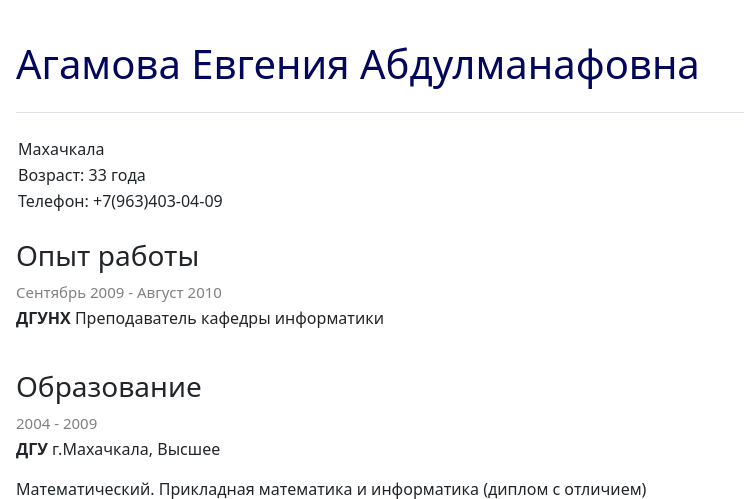
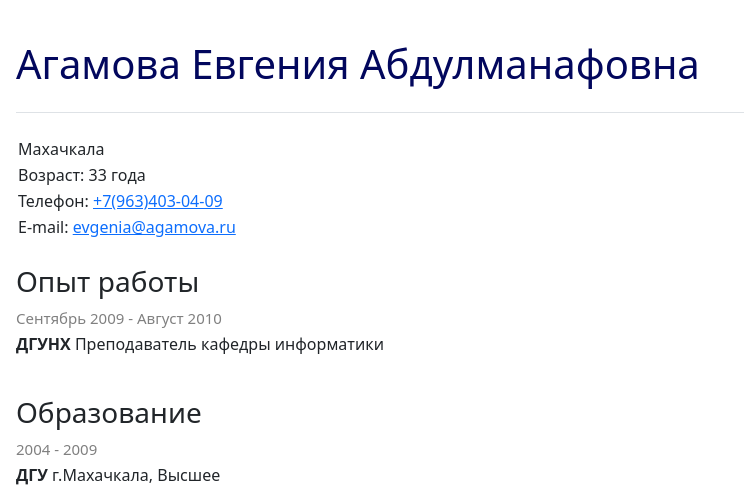
Before and after one commit to agamova/django_cv, a Django app: page / in a window 1280 px wide. Shown: the top 499 px of the page, without its empty margins (0-744 px from the left). Run offline with Django 3.2, Linux system fonts and the light colour scheme.

Commit message:
Добавила e-mail

```diff
--- a/main/templates/main/index.html
+++ b/main/templates/main/index.html
@@ -13,7 +13,8 @@
     </div>
 <p style="margin:2px">Махачкала</p>
 <p style="margin:2px">Возраст: 33 года</p>
-<p style="margin:2px">Телефон: +7(963)403-04-09</p>
+<p style="margin:2px">Телефон: <a href="tel:+79634030409">+7(963)403-04-09</a></p>
+<p style="margin:2px">E-mail: <a href="mailto:evgenia@agamova.ru"> evgenia@agamova.ru</a></p>
 <br>
 <h3>Опыт работы</h3>
 <p style="color: gray; font-size:15px; margin-bottom:3px">Сентябрь 2009 - Август 2010</p>
@@ -27,9 +28,9 @@
 <br>
 <h3>Курсы</h3>
 <p style="color: gray; font-size:15px; margin-bottom:3px">2020</p>
-<p><b>НИУ ВШЭ</b> &nbsp; "Основы программирования на Python" &nbsp;<a href="https://coursera.org/share/d37168c5920f41a37c53af73e53203a6">Посмотреть диплом</a></p>
+<p><b>НИУ ВШЭ</b> &nbsp; "Основы программирования на Python". &nbsp;<a href="https://coursera.org/share/d37168c5920f41a37c53af73e53203a6">Посмотреть диплом</a></p>
 
-<p><b>Московский физико-технический институт</b>&nbsp; "Математика и Python для анализа данных"&nbsp;<a href="https://coursera.org/share/0abd9fb7dc9c77d8b9d02102a4a0ab65">Посмотреть диплом</a></p>
+<p><b>Московский физико-технический институт</b>&nbsp; "Математика и Python для анализа данных".&nbsp;<a href="https://coursera.org/share/0abd9fb7dc9c77d8b9d02102a4a0ab65">Посмотреть диплом</a></p>
 <p style="color: gray; font-size:15px; margin-bottom:3px">2021</p>
 <p><b>А.Куличевский</b>&nbsp;"Python для маркетологов"</p>
 <p style="color: gray; font-size:15px; margin-bottom:3px">В процессе</p>
```
